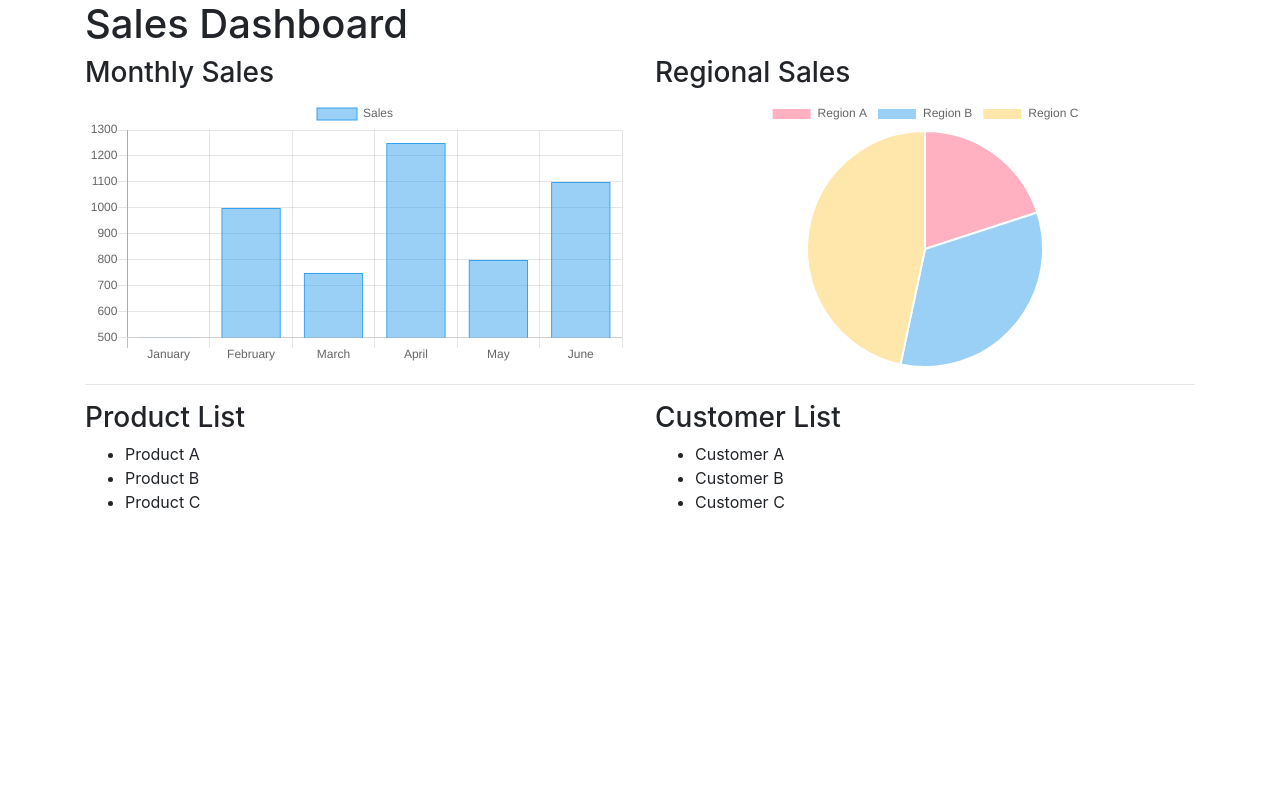
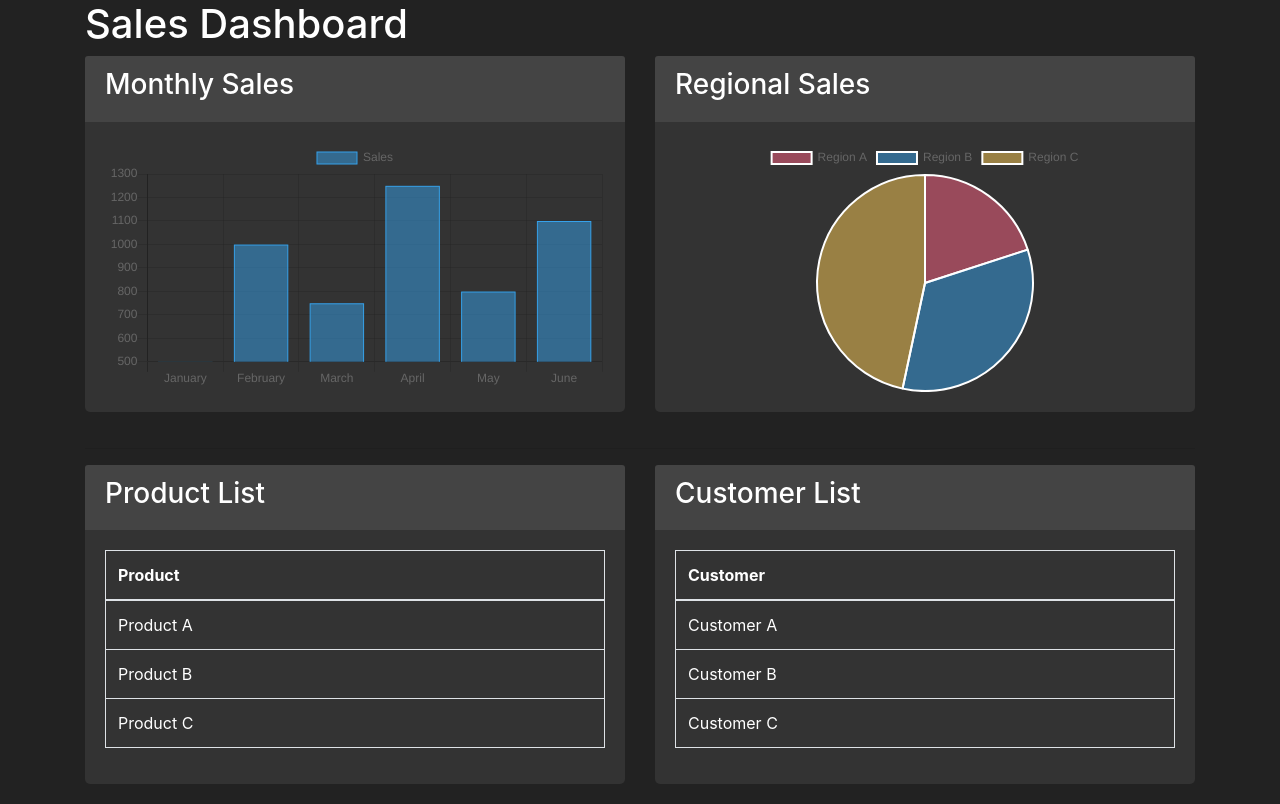
Before and after one commit to LeeHongSoek/cloudtype_fastapi, a Python web app: template templates/dashboard.html in a window 1280 px wide. Before the commit the page ends 508 px from the top, so only its background shows below. Run offline with Jinja, Linux system fonts and the light colour scheme; the template is opened without the code that fills it, so the values that code supplies are empty; some libraries are stand-ins or nearby versions.

Commit message:
-- 2023-06-07 15:13에 자동업데이트 함 --

```diff
--- a/templates/dashboard.html
+++ b/templates/dashboard.html
@@ -4,6 +4,44 @@
   <meta charset="UTF-8">
   <meta name="viewport" content="width=device-width, initial-scale=1.0">
   <link rel="stylesheet" href="https://maxcdn.bootstrapcdn.com/bootstrap/4.0.0/css/bootstrap.min.css">
+  <style>
+    body {
+      background-color: #222;
+      color: #fff;
+    }
+
+    h1, h3 {
+      color: #fff;
+    }
+
+    .card {
+      background-color: #333;
+      color: #fff;
+      margin-bottom: 20px;
+      border: none;
+      border-radius: 5px;
+    }
+
+    .card-header {
+      background-color: #444;
+      border-bottom: none;
+    }
+
+    .list-group-item {
+      background-color: #333;
+      border-color: #444;
+      color: #fff;
+    }
+
+    table {
+      background-color: #444;
+      color: #fff;
+    }
+
+    th, td {
+      border-color: #555;
+    }
+  </style>
   <script src="https://cdnjs.cloudflare.com/ajax/libs/Chart.js/2.9.4/Chart.bundle.min.js"></script>
   <title>Sales Dashboard</title>
 </head>
@@ -13,12 +51,24 @@
 
     <div class="row">
       <div class="col-md-6">
+        <div class="card">
+          <div class="card-header">
             <h3>Monthly Sales</h3>
+          </div>
+          <div class="card-body">
             <canvas id="monthlySalesChart"></canvas>
           </div>
+        </div>
+      </div>
       <div class="col-md-6">
+        <div class="card">
+          <div class="card-header">
             <h3>Regional Sales</h3>
+          </div>
+          <div class="card-body">
             <canvas id="regionalSalesChart"></canvas>
+          </div>
+        </div>
       </div>
     </div>
 
@@ -26,20 +76,58 @@
 
     <div class="row">
       <div class="col-md-6">
+        <div class="card">
+          <div class="card-header">
             <h3>Product List</h3>
-        <ul id="productList">
-          <li>Product A</li>
-          <li>Product B</li>
-          <li>Product C</li>
-        </ul>
+          </div>
+          <div class="card-body">
+            <table class="table table-bordered">
+              <thead>
+                <tr>
+                  <th>Product</th>
+                </tr>
+              </thead>
+              <tbody>
+                <tr>
+                  <td>Product A</td>
+                </tr>
+                <tr>
+                  <td>Product B</td>
+                </tr>
+                <tr>
+                  <td>Product C</td>
+                </tr>
+              </tbody>
+            </table>
+          </div>
+        </div>
       </div>
       <div class="col-md-6">
+        <div class="card">
+          <div class="card-header">
             <h3>Customer List</h3>
-        <ul id="customerList">
-          <li>Customer A</li>
-          <li>Customer B</li>
-          <li>Customer C</li>
-        </ul>
+          </div>
+          <div class="card-body">
+            <table class="table table-bordered">
+              <thead>
+                <tr>
+                  <th>Customer</th>
+                </tr>
+              </thead>
+              <tbody>
+                <tr>
+                  <td>Customer A</td>
+                </tr>
+                <tr>
+                  <td>Customer B</td>
+                </tr>
+                <tr>
+                  <td>Customer C</td>
+                </tr>
+              </tbody>
+            </table>
+          </div>
+        </div>
       </div>
     </div>
   </div>
```
Lines whose indentation alone changed are shown as unchanged.
